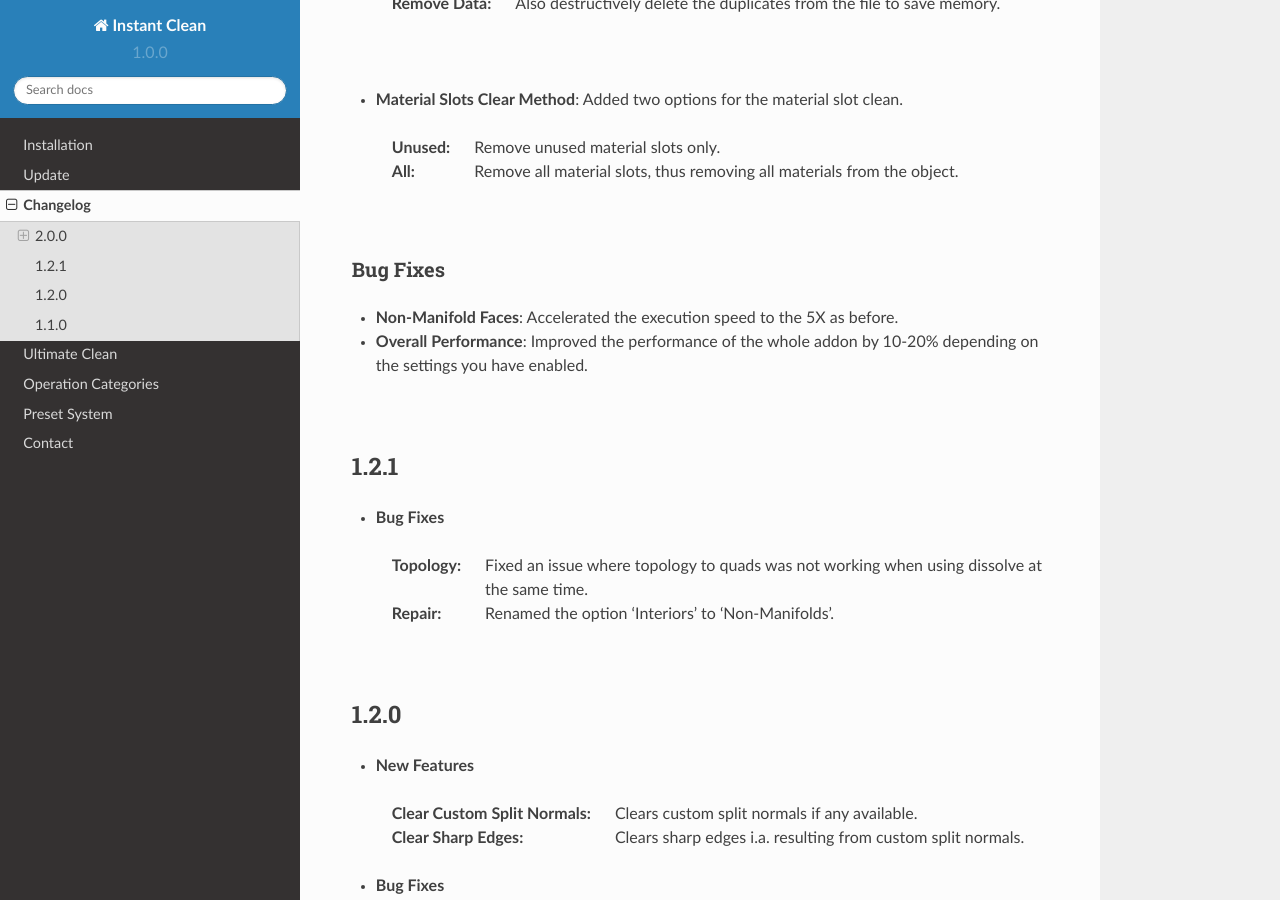
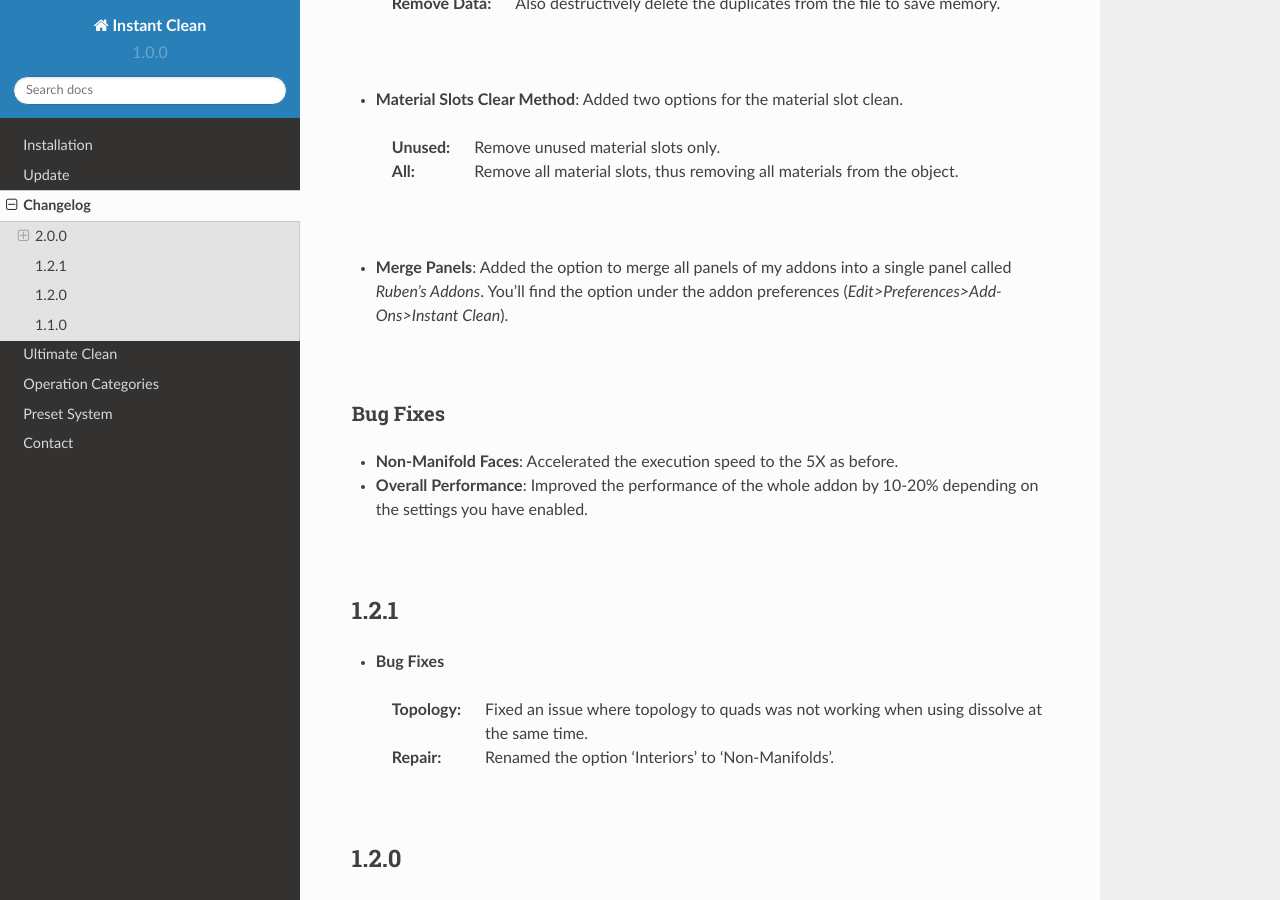
Before and after one commit to rubenmesserschmidt/Instant-Clean_docs, a Sphinx documentation site: the page built from docs/source/changelog.rst, in a window 1280 px wide and 900 px high, scrolled down 754 px. Built offline with Sphinx 7.4.7 and the Read the Docs theme 2.0.0, drawn with Linux system fonts in a browser that asks for light colours.

Commit message:
v2.0.0 added merge panels

```diff
--- a/docs/source/changelog.rst
+++ b/docs/source/changelog.rst
@@ -26,6 +26,9 @@
 * **Material Slots Clear Method**: Added two options for the material slot clean.
  :Unused: Remove unused material slots only.
  :All: Remove all material slots, thus removing all materials from the object.
+|
+
+* **Merge Panels**: Added the option to merge all panels of my addons into a single panel called *Ruben's Addons*. You'll find the option under the addon preferences (*Edit>Preferences>Add-Ons>Instant Clean*).
 |
 
 Bug Fixes
```
